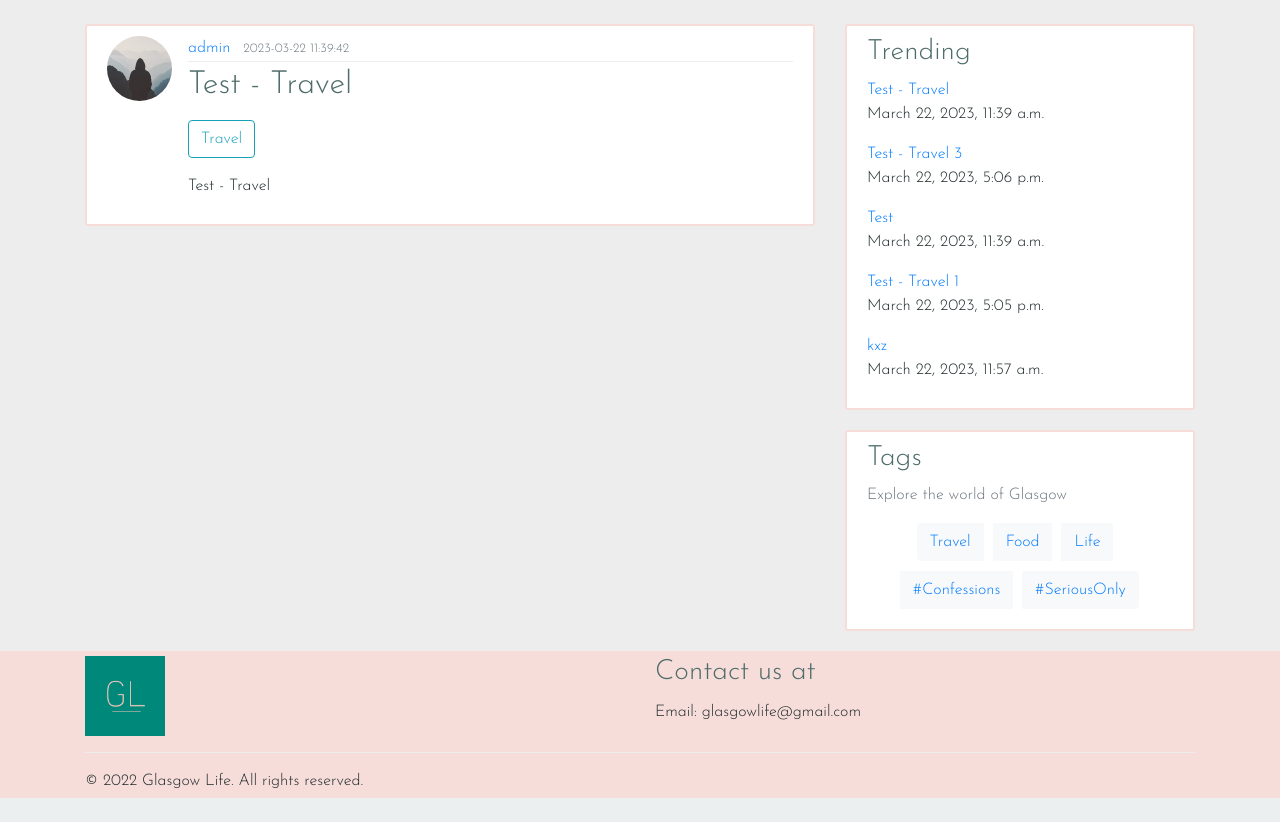
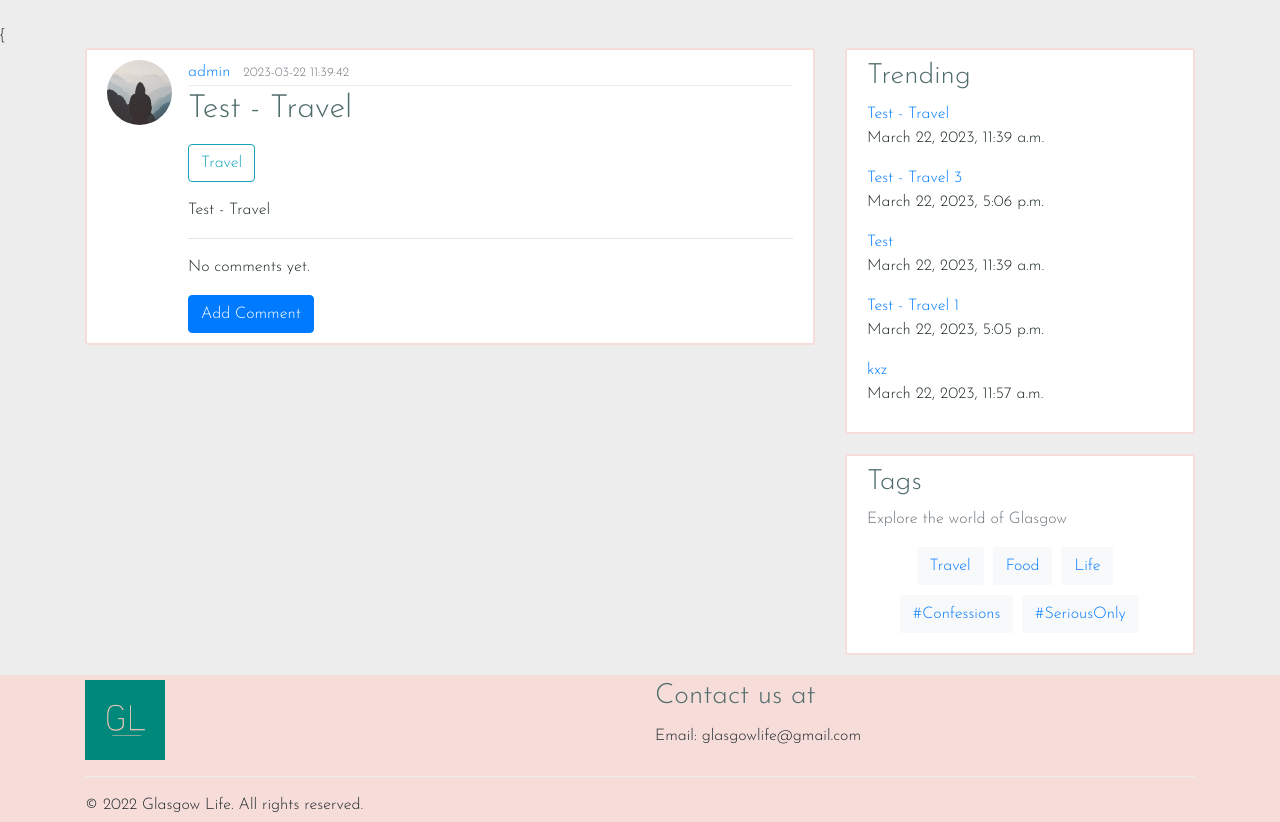
Before and after one commit to KeertanaSG/Django_Blogging_Website, a Django app: page /post/2/ in a window 1280 px wide. Shown: the part 56-878 px from the top of the page. Before the commit the page ends 854 px from the top, so only its background shows below. Run offline with Django 4.2, Linux system fonts and the light colour scheme; data comes from the database, SQL or seed files in the repository; both versions use the stored data as it was after the commit; parts of the project's set-up code (start-up, migrations or seed data) failed here and were passed over; some libraries are stand-ins or nearby versions.

Commit message:
Added comments

```diff
--- a/blog/forms.py
+++ b/blog/forms.py
@@ -1,6 +1,6 @@
 from django import forms
 from django.forms.widgets import ClearableFileInput
-from .models import Post, Category
+from .models import Post, Category, Comment
 
 choices = Category.objects.all().values_list('name','name')
 
@@ -36,3 +36,13 @@ class UpdateForm(forms.ModelForm):
             'content': forms.Textarea(attrs={'class': 'form-control', 'placeholder':'This is where you can post your content'}),
             'category': forms.Select(choices=choices_list,attrs={'class': 'form-control'})
         }
+
+
+class CommentForm(forms.ModelForm):
+    class Meta:
+        model = Comment
+        fields = ['name', 'body']
+        widgets = {
+            'name': forms.TextInput(attrs={'placeholder': 'Your name'}),
+            'body': forms.Textarea(attrs={'placeholder': 'Leave a comment'}),
+        }
--- a/blog/models.py
+++ b/blog/models.py
@@ -29,7 +29,7 @@ class Post(models.Model):
         return reverse('post-detail', kwargs={'pk': self.pk})
 
 class Comment(models.Model):
-    post = models.ForeignKey(Post, related_name = "comments", on_delete=models.CASCADE)
+    post = models.ForeignKey(Post, on_delete=models.CASCADE)
     name = models.CharField(max_length=255)
     body = models.TextField()
     date_added = models.DateTimeField(auto_now_add=True)
--- a/blog/templates/blog/post_detail.html
+++ b/blog/templates/blog/post_detail.html
@@ -1,4 +1,4 @@
-{% extends "blog/base.html" %}
+{{% extends "blog/base.html" %}
 
 {% block content %}
   <article class="media content-section">
@@ -24,6 +24,22 @@
       </div>
       {% endif %}
       <p class="article-content">{{ object.content }}</p>
+      <hr>
+      {% for comment in comments %}
+      <div class="media content-section">
+          <img class="rounded-circle article-img" src="{{ comment.image_url }}">
+          <div class="media-body">
+              <div class="article-metadata">
+                  <a class="mr-2" href="#">{{ comment.name }}</a>
+                  <small class="text-muted">{{ comment.date_added|date:"Y-m-d H:i:s" }}</small>
+              </div>
+              <p class="article-content">{{ comment.body }}</p>
+          </div>
+      </div>
+      {% empty %}
+      <p>No comments yet.</p>
+      {% endfor %}
+      <a href="{% url 'add-comment' object.pk %}" class="btn btn-primary">Add Comment</a>
     </div>
   </article>
 {% endblock content %}
--- a/blog/urls.py
+++ b/blog/urls.py
@@ -18,6 +18,7 @@ urlpatterns = [
     path('post/new/', PostCreateView.as_view(), name='post-create'),
     path('post/<int:pk>/update/', PostUpdateView.as_view(), name='post-update'),
     path('post/<int:pk>/delete/', PostDeleteView.as_view(), name='post-delete'),
+    path('post/<int:pk>/comment/', views.add_comment, name='add-comment'),
     path('info/', views.info, name='blog-info'),
     path('category/<str:cats>/', views.CategoryView, name='category'),
     path('category/Travel/', views.CategoryView, name='cat_travel'),
--- a/blog/views.py
+++ b/blog/views.py
@@ -1,8 +1,8 @@
-from django.shortcuts import render, get_object_or_404
+from django.shortcuts import get_object_or_404, redirect, render
 from django.contrib.auth.mixins import LoginRequiredMixin, UserPassesTestMixin
 from django.contrib.auth.models import User
 from django.utils import timezone
-from .forms import PostForm, UpdateForm
+from .forms import PostForm, UpdateForm, CommentForm
 from django.views.generic import (
     ListView,
     DetailView,
@@ -10,7 +10,7 @@ from django.views.generic import (
     UpdateView,
     DeleteView
 )
-from .models import Post, Category
+from .models import Post, Category, Comment
 
 
 
@@ -48,6 +48,12 @@ class PostDetailView(DetailView):
         post.views += 1
         post.save()
         return super().get(request, *args, **kwargs)
+
+    def get_context_data(self, **kwargs):
+        context = super().get_context_data(**kwargs)
+        comments = Comment.objects.filter(post=self.object)
+        context['comments'] = comments
+        return context
 
 
 class PostCreateView(LoginRequiredMixin, CreateView):
@@ -113,3 +119,21 @@ def discover(request):
 def CategoryView(request, cats):
     category_post = Post.objects.filter(category=cats)
     return render(request,'blog/categories.html', {'cats': cats, 'category_post': category_post})
+
+def add_comment(request, pk):
+    post = get_object_or_404(Post, pk=pk)
+
+    if request.method == 'POST':
+        form = CommentForm(request.POST)
+        if form.is_valid():
+            comment = Comment(
+                post=post,
+                name=form.cleaned_data['name'],
+                body=form.cleaned_data['body']
+            )
+            comment.save()
+            return redirect('post-detail', pk=post.pk)
+    else:
+        form = CommentForm()
+
+    return render(request, 'blog/add_comment.html', {'post': post, 'form': form})
```
Also changed, not shown: blog/templates/blog/add_comment.html (added, +10 -0 lines), blog/migrations/0008_auto_20230323_1024.py (added), db.sqlite3.
